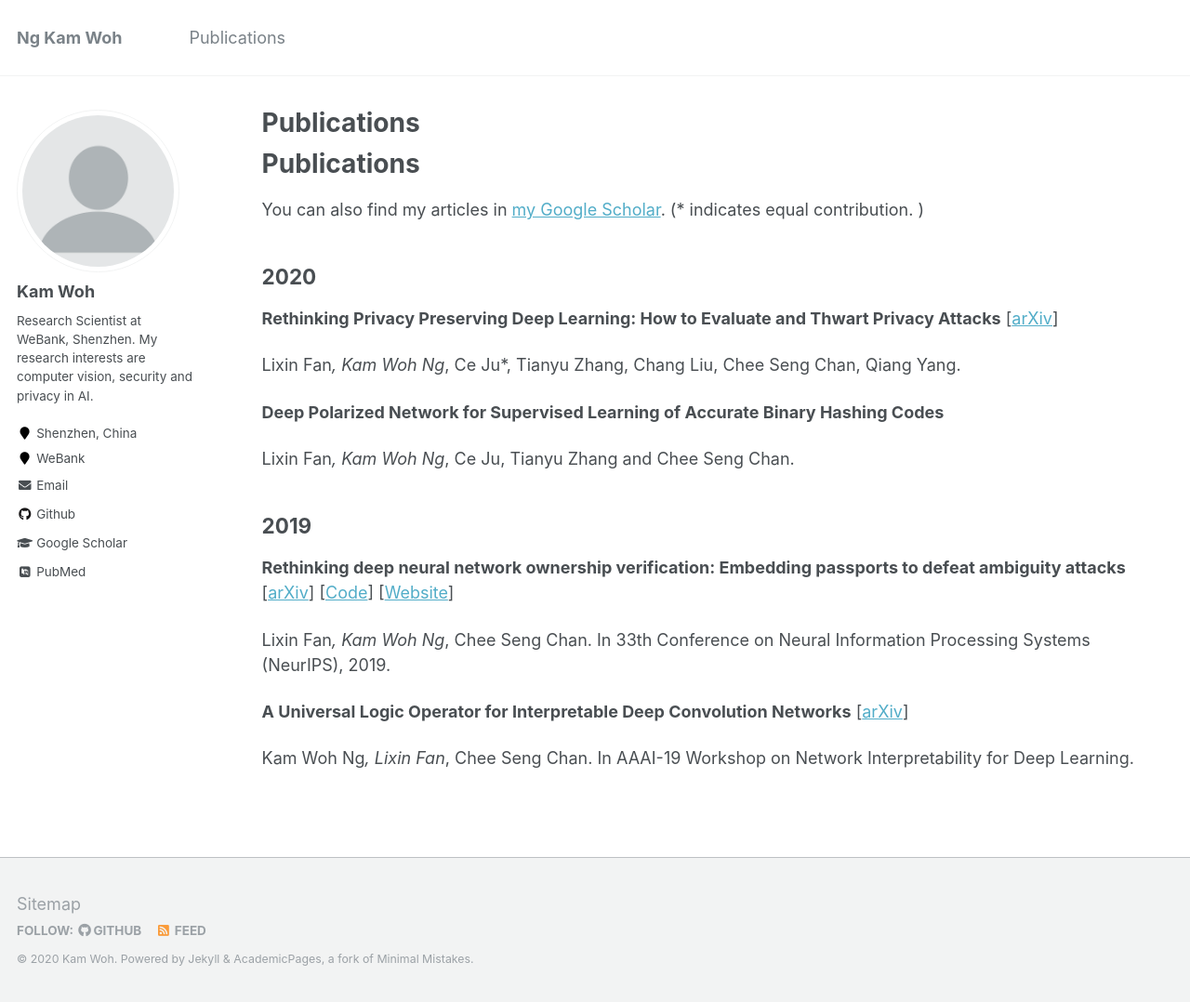
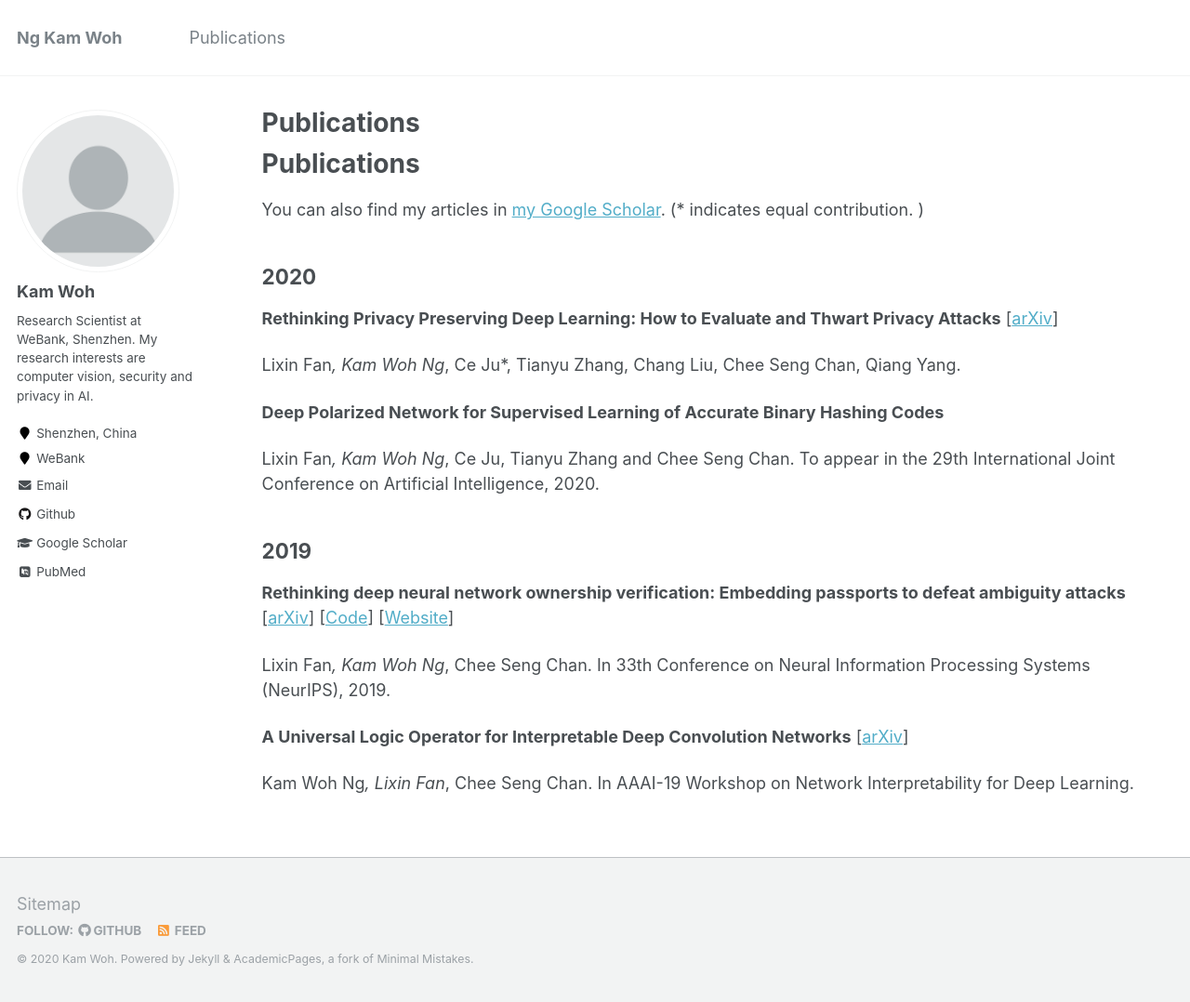
Before and after one commit to kamwoh/kamwoh.github.io, a Jekyll site: the page built from _pages/publications.md, in a window 1280 px wide and 1078 px high. Shown: the whole window at 93% size. Built offline with Jekyll 4.4.1, drawn with Linux system fonts in a browser that asks for light colours; some web fonts are replaced.

Commit message:
updated publications

```diff
--- a/_pages/publications.md
+++ b/_pages/publications.md
@@ -18,7 +18,7 @@
 
 **Deep Polarized Network for Supervised Learning of Accurate Binary Hashing Codes**
 
-Lixin Fan*, Kam Woh Ng*, Ce Ju, Tianyu Zhang and Chee Seng Chan.
+Lixin Fan*, Kam Woh Ng*, Ce Ju, Tianyu Zhang and Chee Seng Chan. To appear in the 29th International Joint Conference on Artificial Intelligence, 2020.
 
 2019
 ------
```
